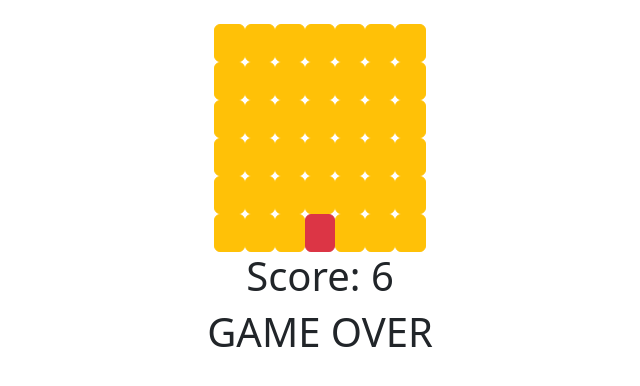
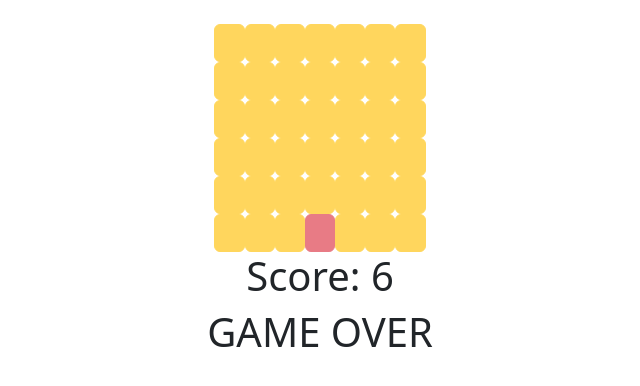
Before and after one commit to xdaruis/Airplane-Fighter, a plain HTML site: page index.html in a window 1280 px wide. Shown: the whole page, without its empty margins (320-960 px from the left). Drawn offline with nearby package versions, Linux system fonts and the light colour scheme.

Commit message:
First Release

```diff
--- a/index.html
+++ b/index.html
@@ -10,63 +10,63 @@
     <br>
 
     <div class="d-flex justify-content-center">
-      <button type="button" class="btn btn-warning" id="00">&nbsp;</button>
-      <button type="button" class="btn btn-warning" id="01">&nbsp;</button>
-      <button type="button" class="btn btn-warning" id="02">&nbsp;</button>
-      <button type="button" class="btn btn-warning" id="03">&nbsp;</button>
-      <button type="button" class="btn btn-warning" id="04">&nbsp;</button>
-      <button type="button" class="btn btn-warning" id="05">&nbsp;</button>
-      <button type="button" class="btn btn-warning" id="06">&nbsp;</button>
+      <button type="button" class="btn btn-warning" id="00" disabled="true">&nbsp;</button>
+      <button type="button" class="btn btn-warning" id="01" disabled="true">&nbsp;</button>
+      <button type="button" class="btn btn-warning" id="02" disabled="true">&nbsp;</button>
+      <button type="button" class="btn btn-warning" id="03" disabled="true">&nbsp;</button>
+      <button type="button" class="btn btn-warning" id="04" disabled="true">&nbsp;</button>
+      <button type="button" class="btn btn-warning" id="05" disabled="true">&nbsp;</button>
+      <button type="button" class="btn btn-warning" id="06" disabled="true">&nbsp;</button>
     </div>
 
     <div class="d-flex justify-content-center">
-      <button type="button" class="btn btn-warning" id="10">&nbsp;</button>
-      <button type="button" class="btn btn-warning" id="11">&nbsp;</button>
-      <button type="button" class="btn btn-warning" id="12">&nbsp;</button>
-      <button type="button" class="btn btn-warning" id="13">&nbsp;</button>
-      <button type="button" class="btn btn-warning" id="14">&nbsp;</button>
-      <button type="button" class="btn btn-warning" id="15">&nbsp;</button>
-      <button type="button" class="btn btn-warning" id="16">&nbsp;</button>
+      <button type="button" class="btn btn-warning" id="10" disabled="true">&nbsp;</button>
+      <button type="button" class="btn btn-warning" id="11" disabled="true">&nbsp;</button>
+      <button type="button" class="btn btn-warning" id="12" disabled="true">&nbsp;</button>
+      <button type="button" class="btn btn-warning" id="13" disabled="true">&nbsp;</button>
+      <button type="button" class="btn btn-warning" id="14" disabled="true">&nbsp;</button>
+      <button type="button" class="btn btn-warning" id="15" disabled="true">&nbsp;</button>
+      <button type="button" class="btn btn-warning" id="16" disabled="true">&nbsp;</button>
     </div>
 
     <div class="d-flex justify-content-center">
-      <button type="button" class="btn btn-warning" id="20">&nbsp;</button>
-      <button type="button" class="btn btn-warning" id="21">&nbsp;</button>
-      <button type="button" class="btn btn-warning" id="22">&nbsp;</button>
-      <button type="button" class="btn btn-warning" id="23">&nbsp;</button>
-      <button type="button" class="btn btn-warning" id="24">&nbsp;</button>
-      <button type="button" class="btn btn-warning" id="25">&nbsp;</button>
-      <button type="button" class="btn btn-warning" id="26">&nbsp;</button>
+      <button type="button" class="btn btn-warning" id="20" disabled="true">&nbsp;</button>
+      <button type="button" class="btn btn-warning" id="21" disabled="true">&nbsp;</button>
+      <button type="button" class="btn btn-warning" id="22" disabled="true">&nbsp;</button>
+      <button type="button" class="btn btn-warning" id="23" disabled="true">&nbsp;</button>
+      <button type="button" class="btn btn-warning" id="24" disabled="true">&nbsp;</button>
+      <button type="button" class="btn btn-warning" id="25" disabled="true">&nbsp;</button>
+      <button type="button" class="btn btn-warning" id="26" disabled="true">&nbsp;</button>
     </div>
 
     <div class="d-flex justify-content-center">
-      <button type="button" class="btn btn-warning" id="30">&nbsp;</button>
-      <button type="button" class="btn btn-warning" id="31">&nbsp;</button>
-      <button type="button" class="btn btn-warning" id="32">&nbsp;</button>
-      <button type="button" class="btn btn-warning" id="33">&nbsp;</button>
-      <button type="button" class="btn btn-warning" id="34">&nbsp;</button>
-      <button type="button" class="btn btn-warning" id="35">&nbsp;</button>
-      <button type="button" class="btn btn-warning" id="36">&nbsp;</button>
+      <button type="button" class="btn btn-warning" id="30" disabled="true">&nbsp;</button>
+      <button type="button" class="btn btn-warning" id="31" disabled="true">&nbsp;</button>
+      <button type="button" class="btn btn-warning" id="32" disabled="true">&nbsp;</button>
+      <button type="button" class="btn btn-warning" id="33" disabled="true">&nbsp;</button>
+      <button type="button" class="btn btn-warning" id="34" disabled="true">&nbsp;</button>
+      <button type="button" class="btn btn-warning" id="35" disabled="true">&nbsp;</button>
+      <button type="button" class="btn btn-warning" id="36" disabled="true">&nbsp;</button>
     </div>
 
     <div class="d-flex justify-content-center">
-      <button type="button" class="btn btn-warning" id="40">&nbsp;</button>
-      <button type="button" class="btn btn-warning" id="41">&nbsp;</button>
-      <button type="button" class="btn btn-warning" id="42">&nbsp;</button>
-      <button type="button" class="btn btn-warning" id="43">&nbsp;</button>
-      <button type="button" class="btn btn-warning" id="44">&nbsp;</button>
-      <button type="button" class="btn btn-warning" id="45">&nbsp;</button>
-      <button type="button" class="btn btn-warning" id="46">&nbsp;</button>
+      <button type="button" class="btn btn-warning" id="40" disabled="true">&nbsp;</button>
+      <button type="button" class="btn btn-warning" id="41" disabled="true">&nbsp;</button>
+      <button type="button" class="btn btn-warning" id="42" disabled="true">&nbsp;</button>
+      <button type="button" class="btn btn-warning" id="43" disabled="true">&nbsp;</button>
+      <button type="button" class="btn btn-warning" id="44" disabled="true">&nbsp;</button>
+      <button type="button" class="btn btn-warning" id="45" disabled="true">&nbsp;</button>
+      <button type="button" class="btn btn-warning" id="46" disabled="true">&nbsp;</button>
     </div>
 
     <div class="d-flex justify-content-center">
-      <button type="button" class="btn btn-warning" id="50">&nbsp;</button>
-      <button type="button" class="btn btn-warning" id="51">&nbsp;</button>
-      <button type="button" class="btn btn-warning" id="52">&nbsp;</button>
-      <button type="button" class="btn btn-dark" id="53">&nbsp;</button>
-      <button type="button" class="btn btn-warning" id="54">&nbsp;</button>
-      <button type="button" class="btn btn-warning" id="55">&nbsp;</button>
-      <button type="button" class="btn btn-warning" id="56">&nbsp;</button>
+      <button type="button" class="btn btn-warning" id="50" disabled="true">&nbsp;</button>
+      <button type="button" class="btn btn-warning" id="51" disabled="true">&nbsp;</button>
+      <button type="button" class="btn btn-warning" id="52" disabled="true">&nbsp;</button>
+      <button type="button" class="btn btn-dark" id="53" disabled="true">&nbsp;</button>
+      <button type="button" class="btn btn-warning" id="54" disabled="true">&nbsp;</button>
+      <button type="button" class="btn btn-warning" id="55" disabled="true">&nbsp;</button>
+      <button type="button" class="btn btn-warning" id="56" disabled="true">&nbsp;</button>
     </div>
 
     <div class="d-flex justify-content-center">
@@ -74,7 +74,7 @@
     </div>
 
     <div class="d-flex justify-content-center">
-      <h1 id="lost"></h1>
+      <h1 id="lostMessage"></h1>
     </div>
 
     <script src="script.js"></script>
--- a/script.js
+++ b/script.js
@@ -12,17 +12,14 @@ let gameState = true;
 
 function moveShip(e) {
     e = e || window.event;
+    document.getElementById(playerId).className = "btn btn-warning";
     if ((e.keyCode == '38' || e.keyCode == '87') && playerId[0] > 0) { // up
-        document.getElementById(playerId).className = "btn btn-warning";
         playerId = --playerId[0] + playerId[1];
     } else if ((e.keyCode == '40' || e.keyCode == '83') && playerId[0] < 5) { // down
-        document.getElementById(playerId).className = "btn btn-warning";
         playerId = ++playerId[0] + playerId[1];
     } else if ((e.keyCode == '37' || e.keyCode == '65') && playerId[1] > 0) { // left
-        document.getElementById(playerId).className = "btn btn-warning";
         playerId = playerId[0] + --playerId[1];
     } else if ((e.keyCode == '39' || e.keyCode == '68') && playerId[1] < 6) { // right
-        document.getElementById(playerId).className = "btn btn-warning";
         playerId = playerId[0] + ++playerId[1];
     }
     if (document.getElementById(playerId).className === "btn btn-danger") {
@@ -33,7 +30,7 @@ function moveShip(e) {
 }
 
 function gameOver() {
-    document.getElementById("lost").innerHTML = "GAME OVER";
+    document.getElementById("lostMessage").innerHTML = "GAME OVER";
     gameState = false;
     document.onkeydown = null;
 }
```
